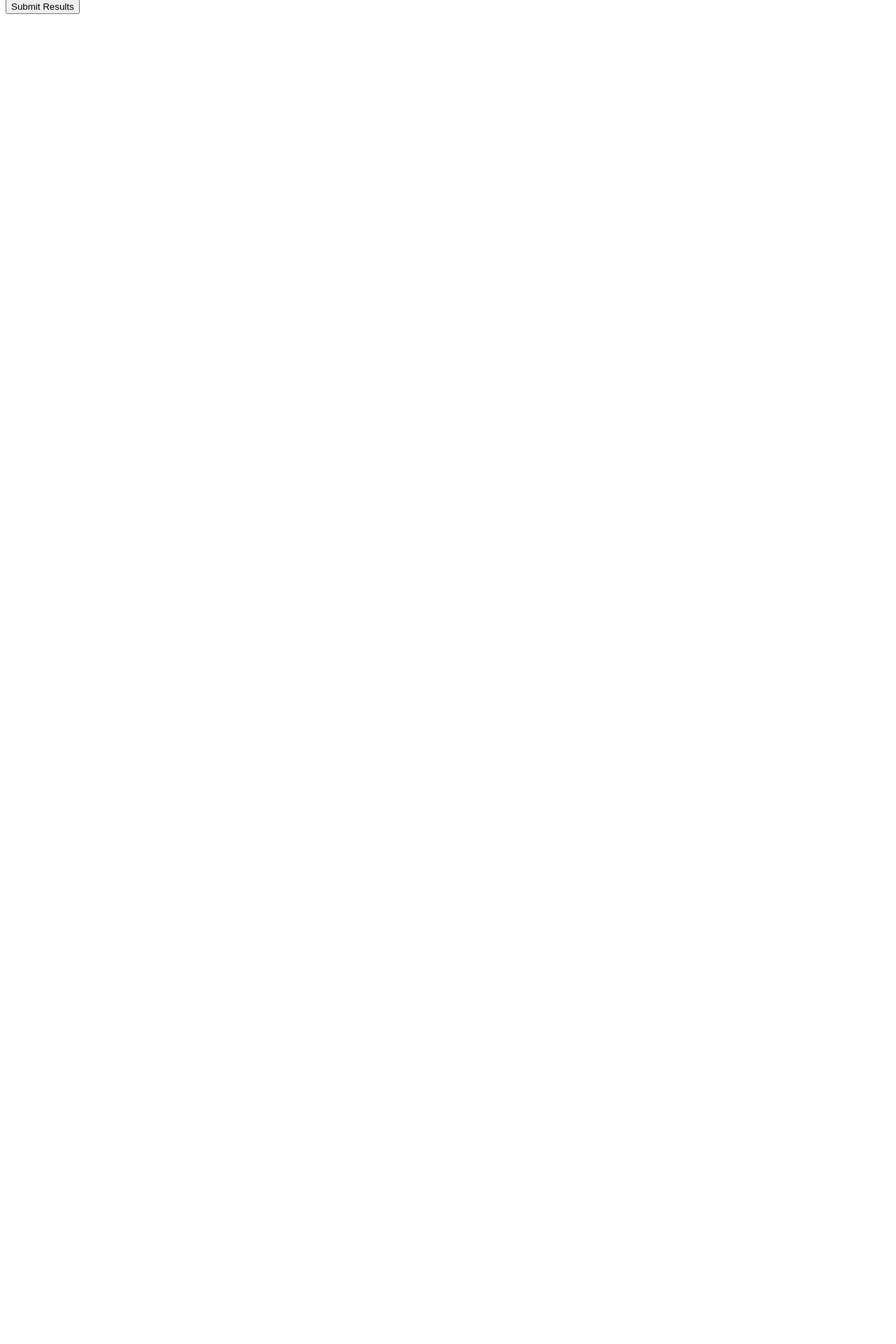
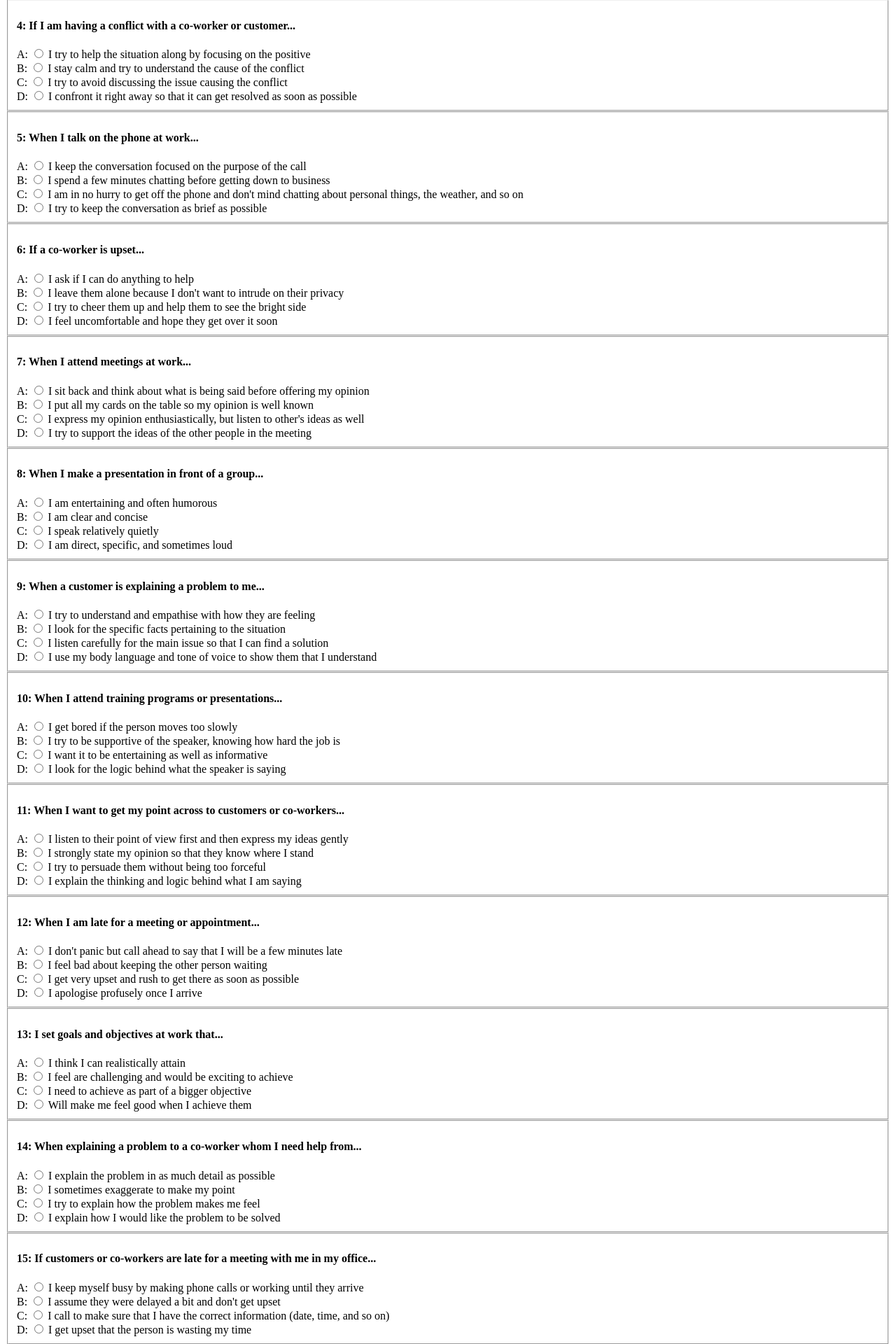
Before and after one commit to JJenk89/Merrill_Reid, a React (Vite) app: page / in a window 1280 px wide. Shown: the part 680-2600 px from the top of the page at 70% size. Before the commit the page ends 800 px from the top, so only its background shows below. Built offline with nearby package versions, Linux system fonts and the light colour scheme.

Commit message:
data finished, readme edited

```diff
--- a/src/data/data.ts
+++ b/src/data/data.ts
@@ -44,4 +44,229 @@ export const data = [
         d: "driver",
       }
     },
+    {
+      name: "4: If I am having a conflict with a co-worker or customer...",
+      answers: {
+        a: "I try to help the situation along by focusing on the positive",
+        b: "I stay calm and try to understand the cause of the conflict",
+        c: "I try to avoid discussing the issue causing the conflict",
+        d: "I confront it right away so that it can get resolved as soon as possible"
+      },
+      values: {
+        a: "expressive",
+        b: "amiable",
+        c: "analytical",
+        d: "driver",
+      }
+    },
+    {
+      name: "5: When I talk on the phone at work...",
+      answers: {
+        a: "I keep the conversation focused on the purpose of the call",
+        b: "I spend a few minutes chatting before getting down to business",
+        c: "I am in no hurry to get off the phone and don't mind chatting about personal things, the weather, and so on",
+        d: "I try to keep the conversation as brief as possible"
+      },
+      values: {
+        a: "driver",
+        b: "expressive",
+        c: "amiable",
+        d: "analytical",
+      }
+    },
+    {
+      name: "6: If a co-worker is upset...",
+      answers: {
+        a: "I ask if I can do anything to help",
+        b: "I leave them alone because I don't want to intrude on their privacy",
+        c: "I try to cheer them up and help them to see the bright side",
+        d: "I feel uncomfortable and hope they get over it soon"
+      },
+      values: {
+        a: "amiable",
+        b: "analytical",
+        c: "expressive",
+        d: "driver",
+      }
+    },
+    {
+      name: "7: When I attend meetings at work...",
+      answers: {
+        a: "I sit back and think about what is being said before offering my opinion",
+        b: "I put all my cards on the table so my opinion is well known",
+        c: "I express my opinion enthusiastically, but listen to other's ideas as well",
+        d: "I try to support the ideas of the other people in the meeting"
+      },
+      values: {
+        a: "analytical",
+        b: "driver",
+        c: "expressive",
+        d: "amiable",
+      }
+    },
+    {
+      name: "8: When I make a presentation in front of a group...",
+      answers: {
+        a: "I am entertaining and often humorous",
+        b: "I am clear and concise",
+        c: "I speak relatively quietly",
+        d: "I am direct, specific, and sometimes loud"
+      },
+      values: {
+        a: "expressive",
+        b: "analytical",
+        c: "amiable",
+        d: "driver",
+      }
+    },
+    {
+      name: "9: When a customer is explaining a problem to me...",
+      answers: {
+        a: "I try to understand and empathise with how they are feeling",
+        b: "I look for the specific facts pertaining to the situation",
+        c: "I listen carefully for the main issue so that I can find a solution",
+        d: "I use my body language and tone of voice to show them that I understand"
+      },
+      values: {
+        a: "amiable",
+        b: "analytical",
+        c: "driver",
+        d: "expressive",
+      }
+    },
+    {
+      name: "10: When I attend training programs or presentations...",
+      answers: {
+        a: "I get bored if the person moves too slowly",
+        b: "I try to be supportive of the speaker, knowing how hard the job is",
+        c: "I want it to be entertaining as well as informative",
+        d: "I look for the logic behind what the speaker is saying"
+      },
+      values: {
+        a: "driver",
+        b: "amiable",
+        c: "expressive",
+        d: "analytical",
+      }
+    },
+    {
+      name: "11: When I want to get my point across to customers or co-workers...",
+      answers: {
+        a: "I listen to their point of view first and then express my ideas gently",
+        b: "I strongly state my opinion so that they know where I stand",
+        c: "I try to persuade them without being too forceful",
+        d: "I explain the thinking and logic behind what I am saying"
+      },
+      values: {
+        a: "amiable",
+        b: "driver",
+        c: "expressive",
+        d: "analytical",
+      }
+    },
+    {
+      name: "12: When I am late for a meeting or appointment...",
+      answers: {
+        a: "I don't panic but call ahead to say that I will be a few minutes late",
+        b: "I feel bad about keeping the other person waiting",
+        c: "I get very upset and rush to get there as soon as possible",
+        d: "I apologise profusely once I arrive"
+      },
+      values: {
+        a: "analytical",
+        b: "amiable",
+        c: "driver",
+        d: "expressive",
+      }
+    },
+    {
+      name: "13: I set goals and objectives at work that...",
+      answers: {
+        a: "I think I can realistically attain",
+        b: "I feel are challenging and would be exciting to achieve",
+        c: "I need to achieve as part of a bigger objective",
+        d: "Will make me feel good when I achieve them"
+      },
+      values: {
+        a: "analytical",
+        b: "expressive",
+        c: "driver",
+        d: "amiable",
+      }
+    },
+    {
+      name: "14: When explaining a problem to a co-worker whom I need help from...",
+      answers: {
+        a: "I explain the problem in as much detail as possible",
+        b: "I sometimes exaggerate to make my point",
+        c: "I try to explain how the problem makes me feel",
+        d: "I explain how I would like the problem to be solved"
+      },
+      values: {
+        a: "analytical",
+        b: "expressive",
+        c: "amiable",
+        d: "driver",
+      }
+    },
+    {
+      name: "15: If customers or co-workers are late for a meeting with me in my office...",
+      answers: {
+        a: "I keep myself busy by making phone calls or working until they arrive",
+        b: "I assume they were delayed a bit and don't get upset",
+        c: "I call to make sure that I have the correct information (date, time, and so on)",
+        d: "I get upset that the person is wasting my time"
+      },
+      values: {
+        a: "expressive",
+        b: "amiable",
+        c: "analytical",
+        d: "driver",
+      }
+    },
+    {
+      name: "16: When I am behind on a project and feel pressure to get it done...",
+      answers: {
+        a: "I make a list of everything I need to do, in what order, by when",
+        b: "I block out everything else and focus 100 percent on the work I need to do",
+        c: "I become anxious and have a hard time focusing on my work",
+        d: "I set a date to get the project done by and go for it"
+      },
+      values: {
+        a: "analytical",
+        b: "driver",
+        c: "amiable",
+        d: "expressive",
+      }
+    },
+    {
+      name: "17: When I feel verbally attacked by a customer or a co-worker...",
+      answers: {
+        a: "I tell them to stop it",
+        b: "I feel hurt but usually don't say anything about it to them",
+        c: "I ignore their anger and try to focus on the facts of the situation",
+        d: "I let them know in strong terms that I don't like their behaviour"
+      },
+      values: {
+        a: "driver",
+        b: "amiable",
+        c: "analytical",
+        d: "expressive",
+      }
+    },
+    {
+      name: "18: When I see a co-worker or customer whom I like and haven't seen recently...",
+      answers: {
+        a: "I give them a friendly hug",
+        b: "I greet them but don't shake their hand.",
+        c: "I give them a firm but quick handshake",
+        d: "I give them an enthusiastic handshake that lasts a few moments"
+      },
+      values: {
+        a: "amiable",
+        b: "analytical",
+        c: "driver",
+        d: "expressive",
+      }
+    },
   ]
```
Also changed, not shown: 1 other file (tests, documents, lock files or other folders).
